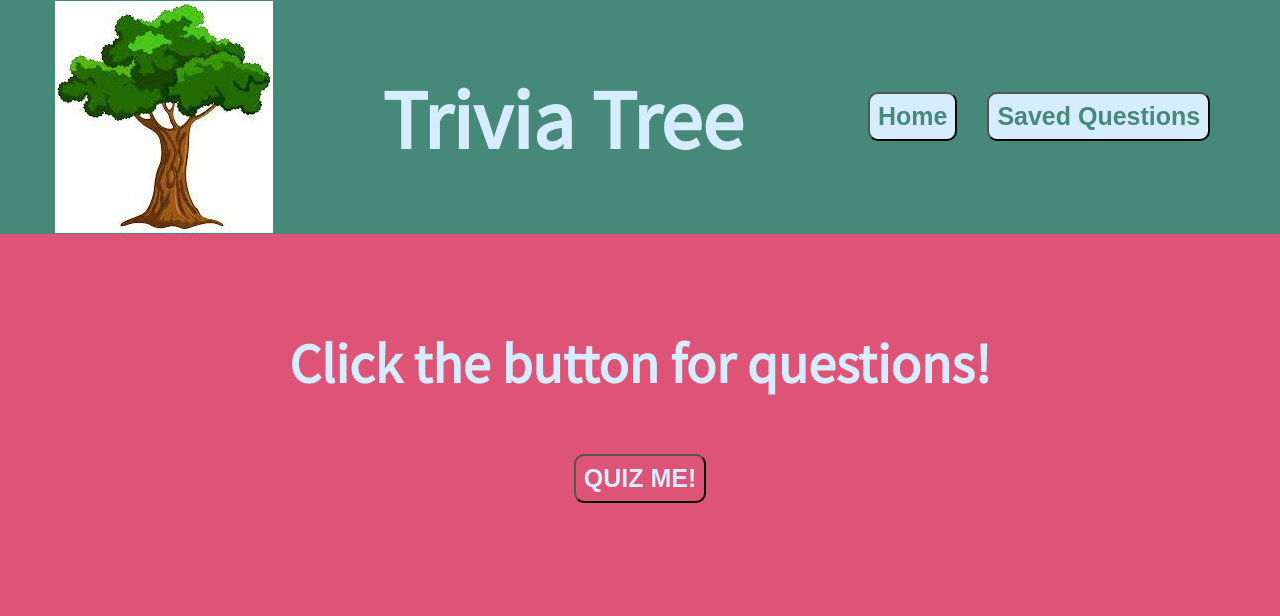
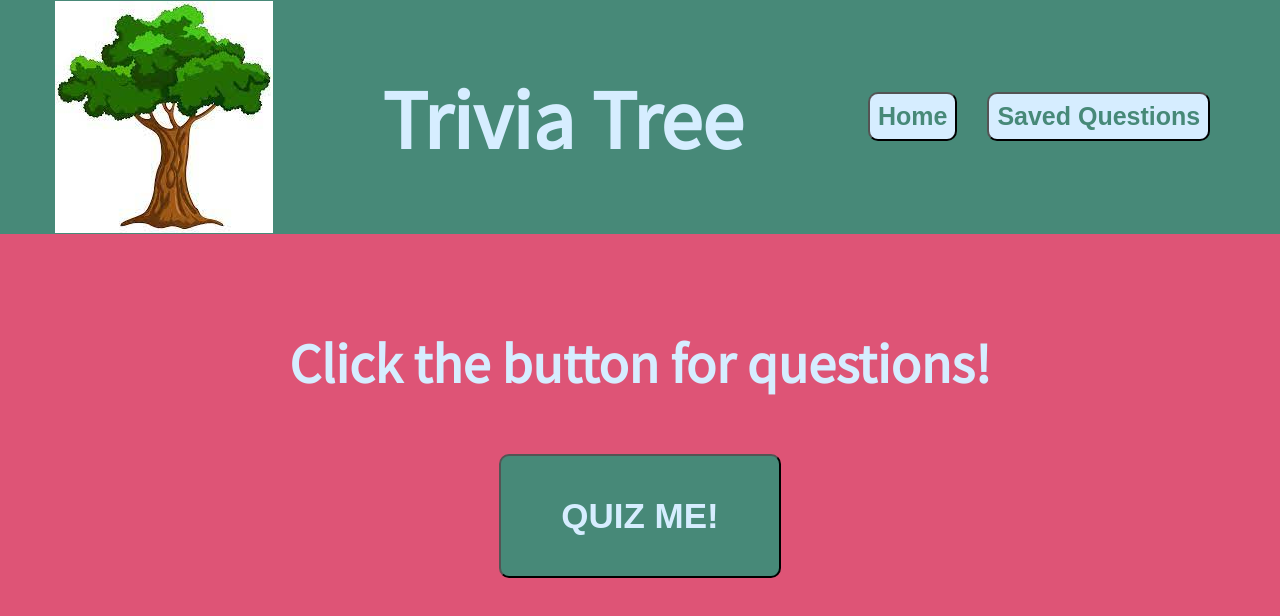
Before and after one commit to sarahlane8/TriviaTree, a React (Create React App) app: page / in a window 1280 px wide. In both pictures the pointer is over the button "QUIZ ME!". Shown: the top 616 px of the page. Built offline with nearby package versions, Linux system fonts and the light colour scheme.

Commit message:
Fix hover styling for form button

```diff
--- a/src/components/Form/Form.css
+++ b/src/components/Form/Form.css
@@ -7,12 +7,12 @@
   color: #D6EDFF
 }
 
-.questions-form > button {
+.questions-form > a > button {
   padding: 40px 60px;
   font-size: 35px;
 }
 
-.questions-form > button:hover {
+.questions-form > a > button:hover {
   background-color: #478978;
   color: #D6EDFF;
 }
```
